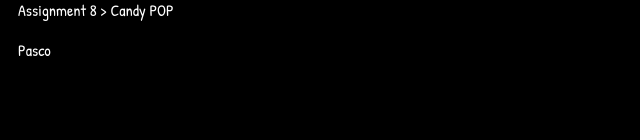
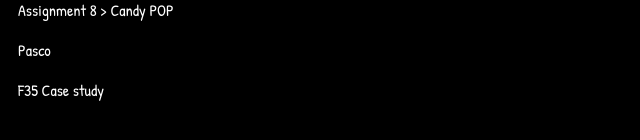
Before and after one commit to anilpudasaini/js-experiments, a plain HTML site: page index.html in a window 1280 px wide. Shown: the part 376-516 px from the top of the page, 0-640 px from the left. Drawn offline with Linux system fonts and the light colour scheme.

Commit message:
added case study

```diff
--- a/index.html
+++ b/index.html
@@ -51,6 +51,7 @@
 	<a href="ast7/index.html">Assignment 7 > Flappy Bird</a>
 	<a href="OcandyPOP/index.html">Assignment 8 > Candy POP</a>
 	<a href="Pasco/index.html">Pasco</a>
+	<a href="casestudy/index.html">F35 Case study</a>
 
 
 </body>
```
